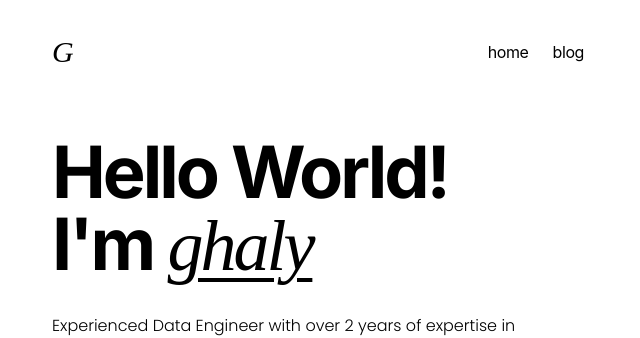
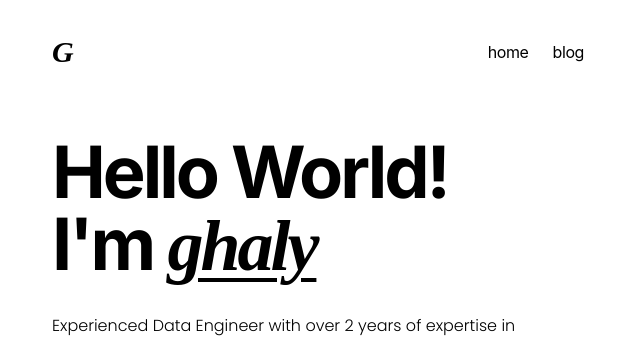
Before and after one commit to ghalyrizqi/blog, a Next.js app: page / in a window 1280 px wide. Shown: the top 338 px of the page, without its empty margins (316-956 px from the left). Built offline with nearby package versions, Linux system fonts and the light colour scheme.

Commit message:
change font weight

```diff
--- a/app/global.css
+++ b/app/global.css
@@ -36,7 +36,7 @@ html {
 
 .playwrite-us-trad {
   font-family: "Playwrite US Trad", cursive;
-  font-weight: 400; /* Adjust if necessary */
+  font-weight: 600; /* Adjust if necessary */
   font-style: oblique;
 }
 
```
